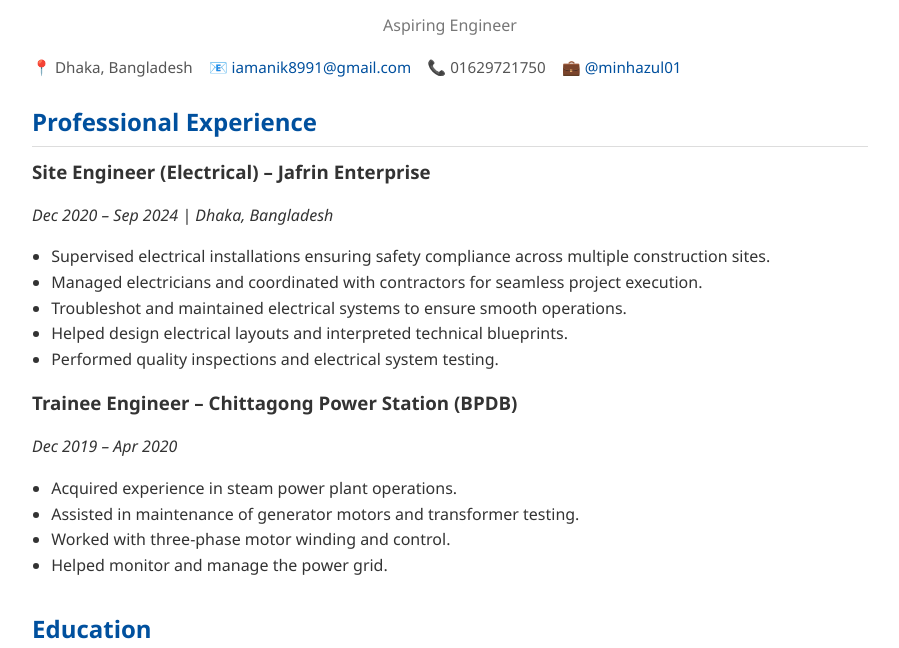
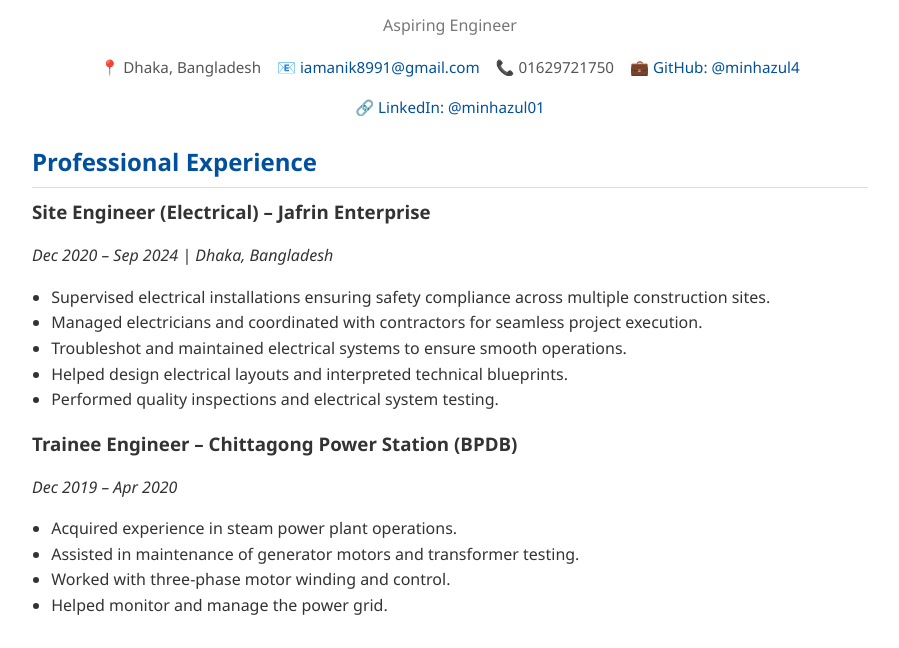
Before and after one commit to MINHAZUL4/resume, a plain HTML site: page index.html in a window 1280 px wide. Shown: the part 118-766 px from the top of the page, without its empty margins (190-1089 px from the left). Drawn offline with Linux system fonts and the light colour scheme.

Commit message:
Update index.html

```diff
--- a/index.html
+++ b/index.html
@@ -56,6 +56,7 @@
       gap: 1rem;
       font-size: 0.95rem;
       color: #555;
+      justify-content: center;
     }
     a {
       color: #00509e;
@@ -67,6 +68,7 @@
     @media (max-width: 600px) {
       .info-line {
         flex-direction: column;
+        align-items: center;
       }
     }
   </style>
@@ -80,7 +82,8 @@
         <span>📍 Dhaka, Bangladesh</span>
         <span>📧 <a href="mailto:iamanik8991@gmail.com">iamanik8991@gmail.com</a></span>
         <span>📞 01629721750</span>
-        <span>💼 <a href="https://github.com/minhazul01" target="_blank">@minhazul01</a></span>
+        <span>💼 <a href="https://github.com/minhazul4" target="_blank">GitHub: @minhazul4</a></span>
+        <span>🔗 <a href="https://www.linkedin.com/in/minhazul01" target="_blank">LinkedIn: @minhazul01</a></span>
       </div>
     </header>
 
```
